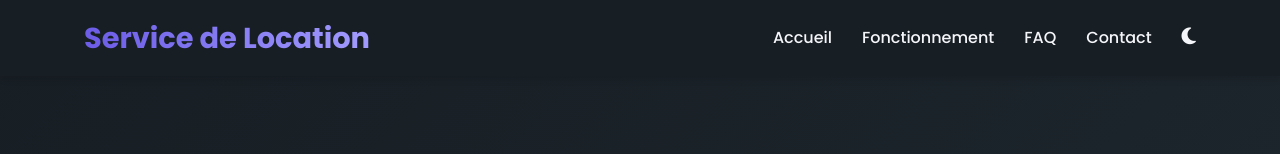
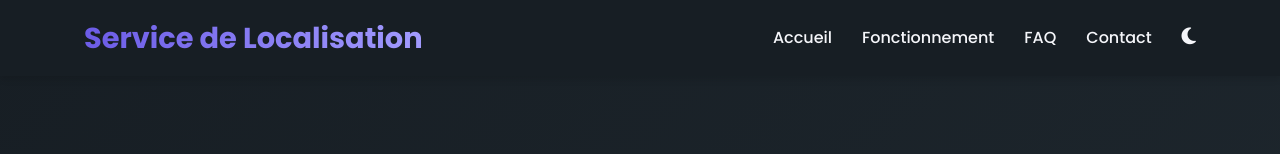
Before and after one commit to Bosco91137/Localisation-, a plain HTML site: page index.html in a window 1280 px wide. Shown: the top 154 px of the page. Drawn offline with nearby package versions, Linux system fonts and the light colour scheme; a script that the page names is missing.

Commit message:
index.html

```diff
--- a/index.html
+++ b/index.html
@@ -708,7 +708,7 @@
     <header class="sticky-header">
         <div class="container header-content">
             <div class="logo">
-                <h1>Service de Location</h1>
+                <h1>Service de Localisation</h1>
             </div>
             <nav>
                 <ul id="nav-menu">
```
